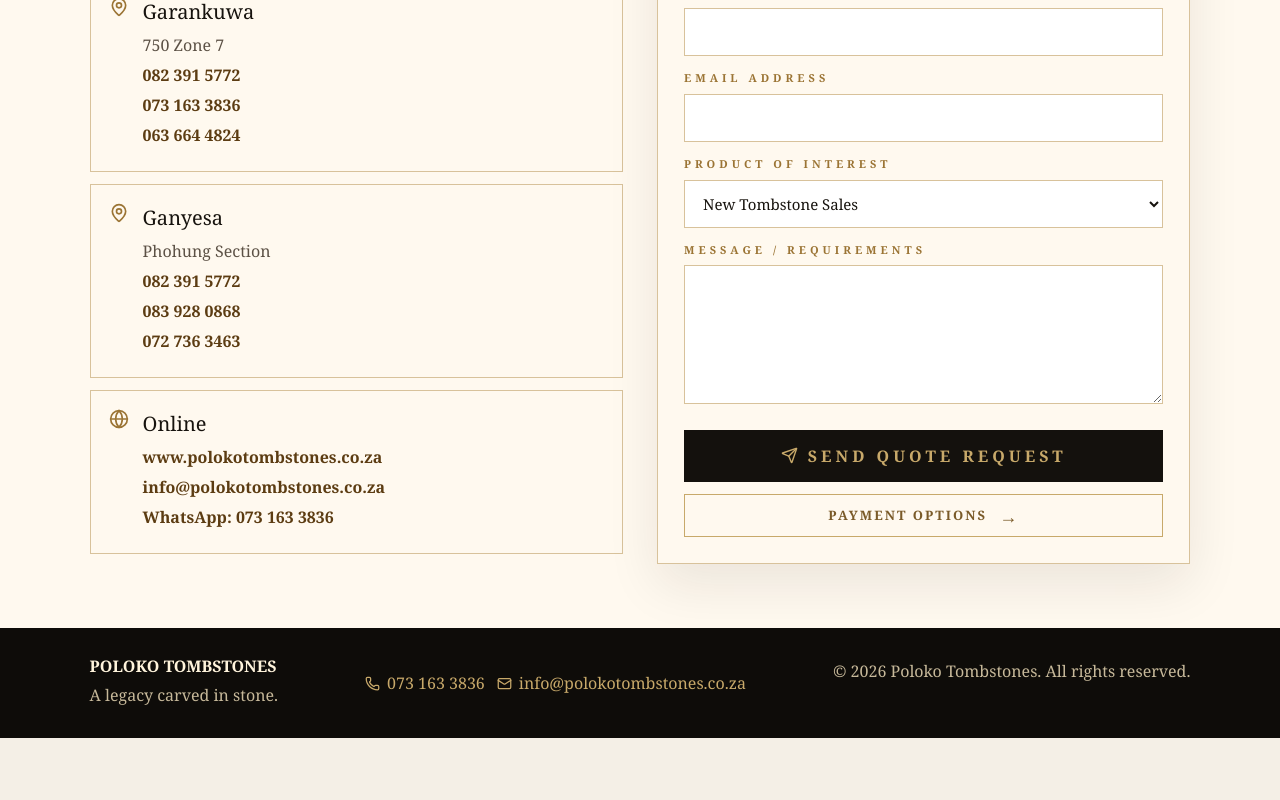
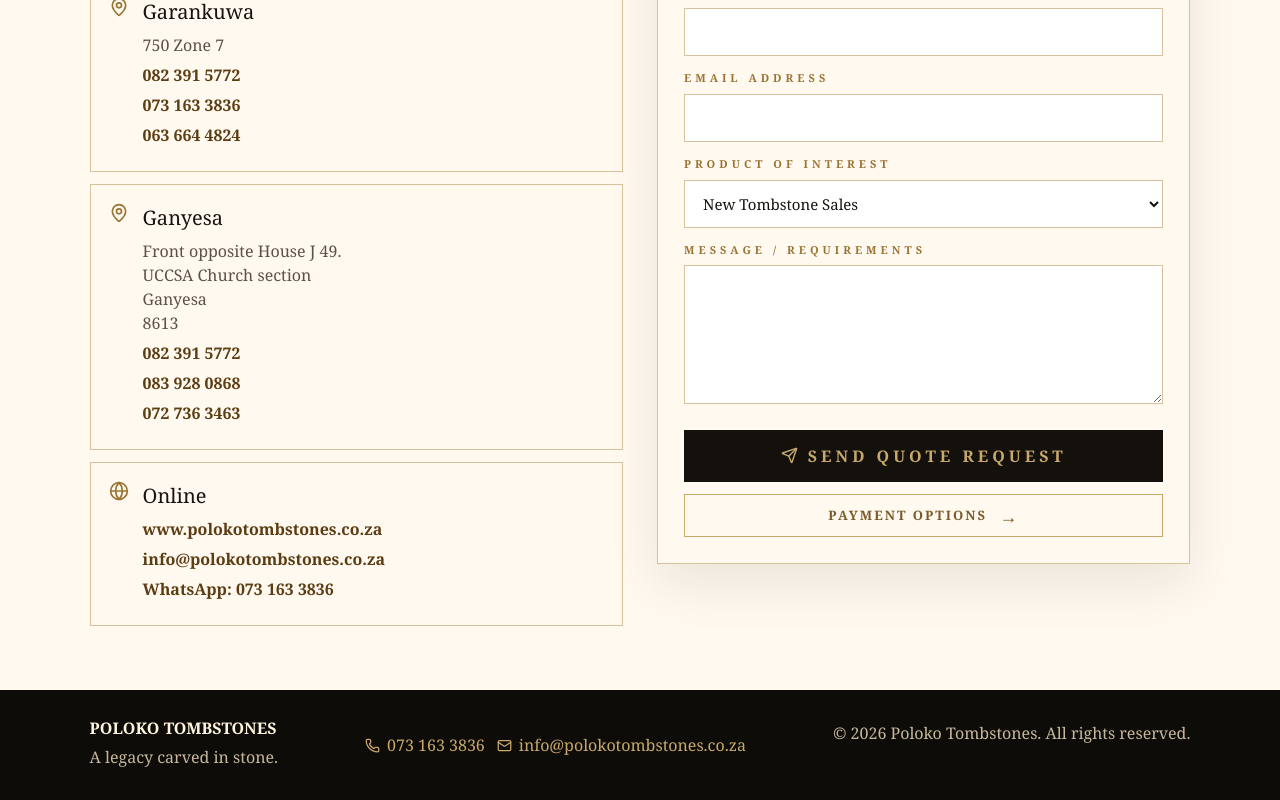
Before and after one commit to KaonPM/poloko-tombstones, a Next.js app: page / in a window 1280 px wide. Shown: the part 3692-4492 px from the top of the page. Before the commit the page ends 4430 px from the top, so only its background shows below. Built offline with nearby package versions, Linux system fonts and the light colour scheme.

Commit message:
fix: update Ganyesa branch address

```diff
--- a/app/page.tsx
+++ b/app/page.tsx
@@ -636,7 +636,12 @@ export default function Home() {
               <MapPin size={20} />
               <div>
                 <h3 style={contactTitle}>Ganyesa</h3>
-                <p style={contactText}>Phohung Section</p>
+                <p style={contactText}>
+                  Front opposite House J 49.<br />
+                  UCCSA Church section<br />
+                  Ganyesa<br />
+                  8613
+                </p>
                 <a href="tel:+27823915772" style={contactLink}>
                   082 391 5772
                 </a>
--- a/app/tombstones/page.tsx
+++ b/app/tombstones/page.tsx
@@ -591,7 +591,10 @@ function PdfContactPage() {
 
         <div style={pdfContactBoxLight}>
           <h3>Ganyesa Branch</h3>
-          <p>Phohung Section</p>
+          <p>Front opposite House J 49.</p>
+          <p>UCCSA Church section</p>
+          <p>Ganyesa</p>
+          <p>8613</p>
           <p>082 391 5772</p>
           <p>083 928 0868</p>
           <p>072 736 3463</p>
```
